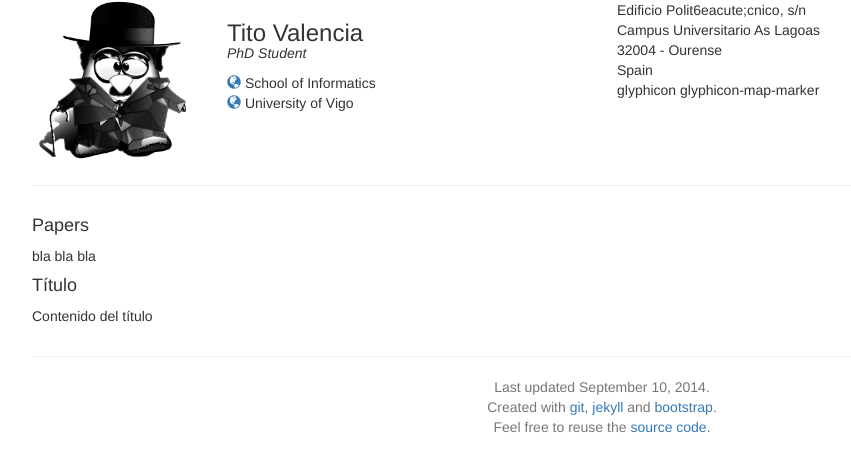
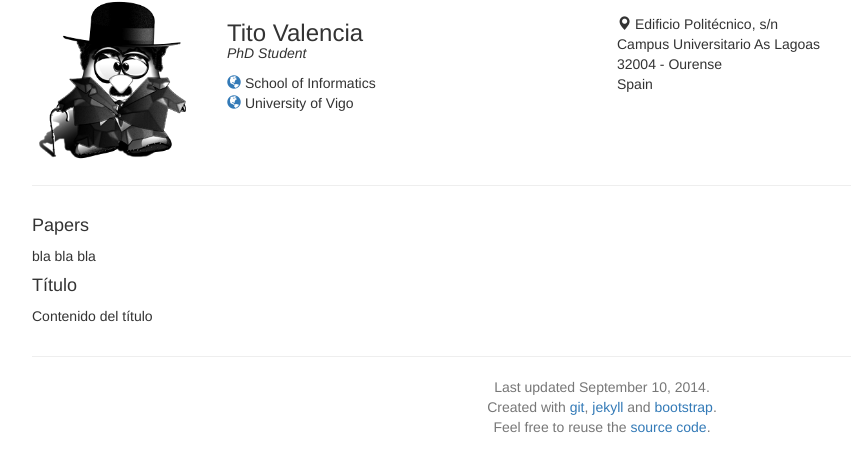
Before and after one commit to tvalreq/tvalreq.github.com, a Jekyll site: the page built from index.html, in a window 1280 px wide. Shown: the top 472 px of the page, without its empty margins (38-889 px from the left). Built offline with Jekyll 4.4.1, drawn with Linux system fonts in a browser that asks for light colours; nearby versions of some CDN libraries.

Commit message:
sagfdagfs

```diff
--- a/_layouts/default.html
+++ b/_layouts/default.html
@@ -55,12 +55,12 @@
                     <div class="col-sm-6">
                         <div class="address">
                             <div class="type hide">work</div>
-                            <span class="street-address">Edificio Polit6eacute;cnico, s/n <br/>
+                            <span class="glyphicon glyphicon-map-marker"></span>
+                            <span class="street-address">Edificio Politécnico, s/n <br/>
                             Campus Universitario As Lagoas</span><br/>
                             <span class="postal-code">32004</span> - <span class="locality region">Ourense</span><br/>
                             <span class="country">Spain</span>
-                        </div>
-                        glyphicon glyphicon-map-marker
+                        </div><!--/address-->
                     </div>
                 </div>
                 <hr/>
--- a/css/main.css
+++ b/css/main.css
@@ -104,6 +104,13 @@ textarea {
 }
 
 #affiliation {
+}
+
+.address {
+    margin-top: 1em;
+    margin-right: 0px;
+    margin-bottom: 1em;
+    margin-left: 0px;
 }
 
 
```
